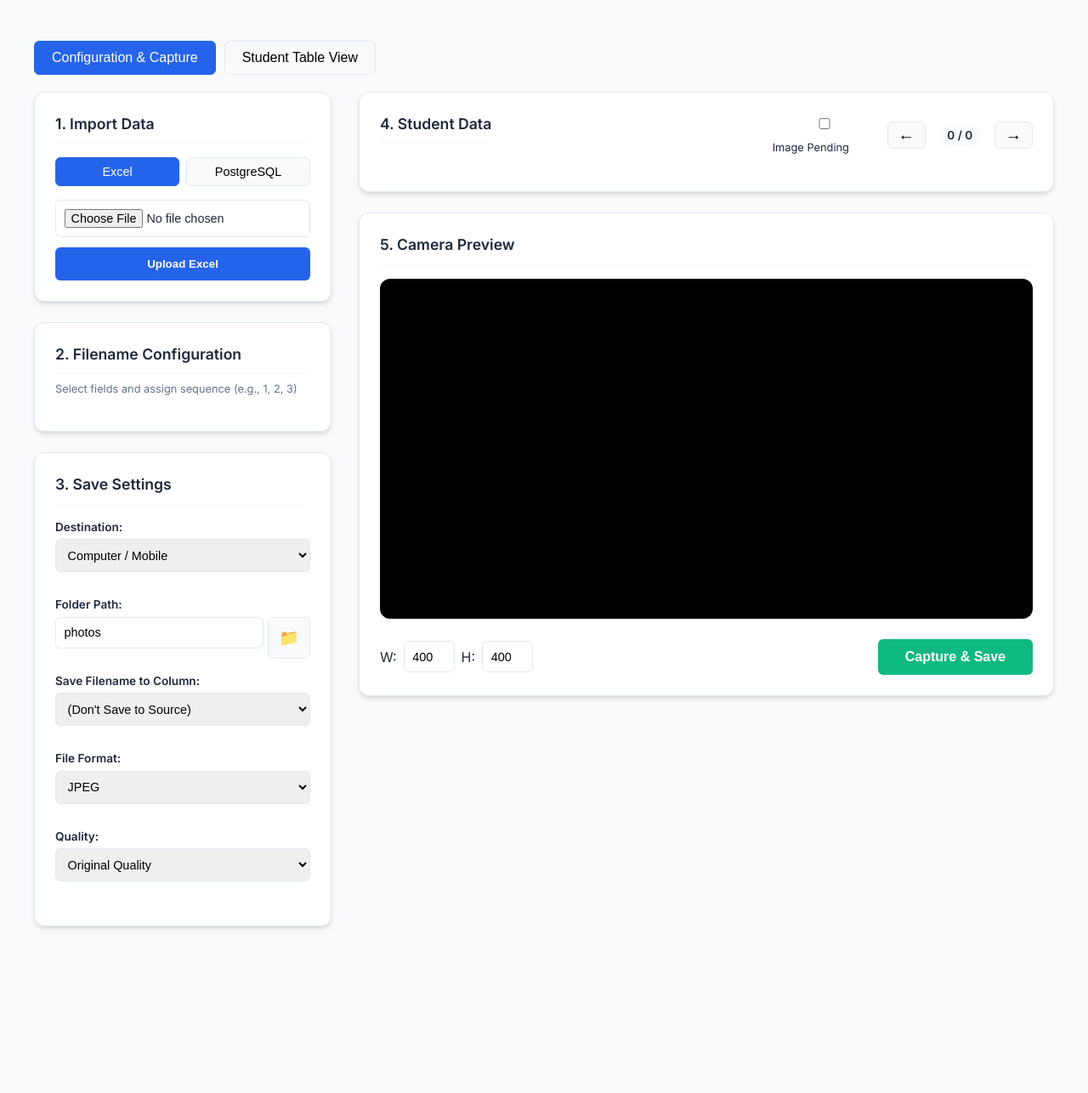
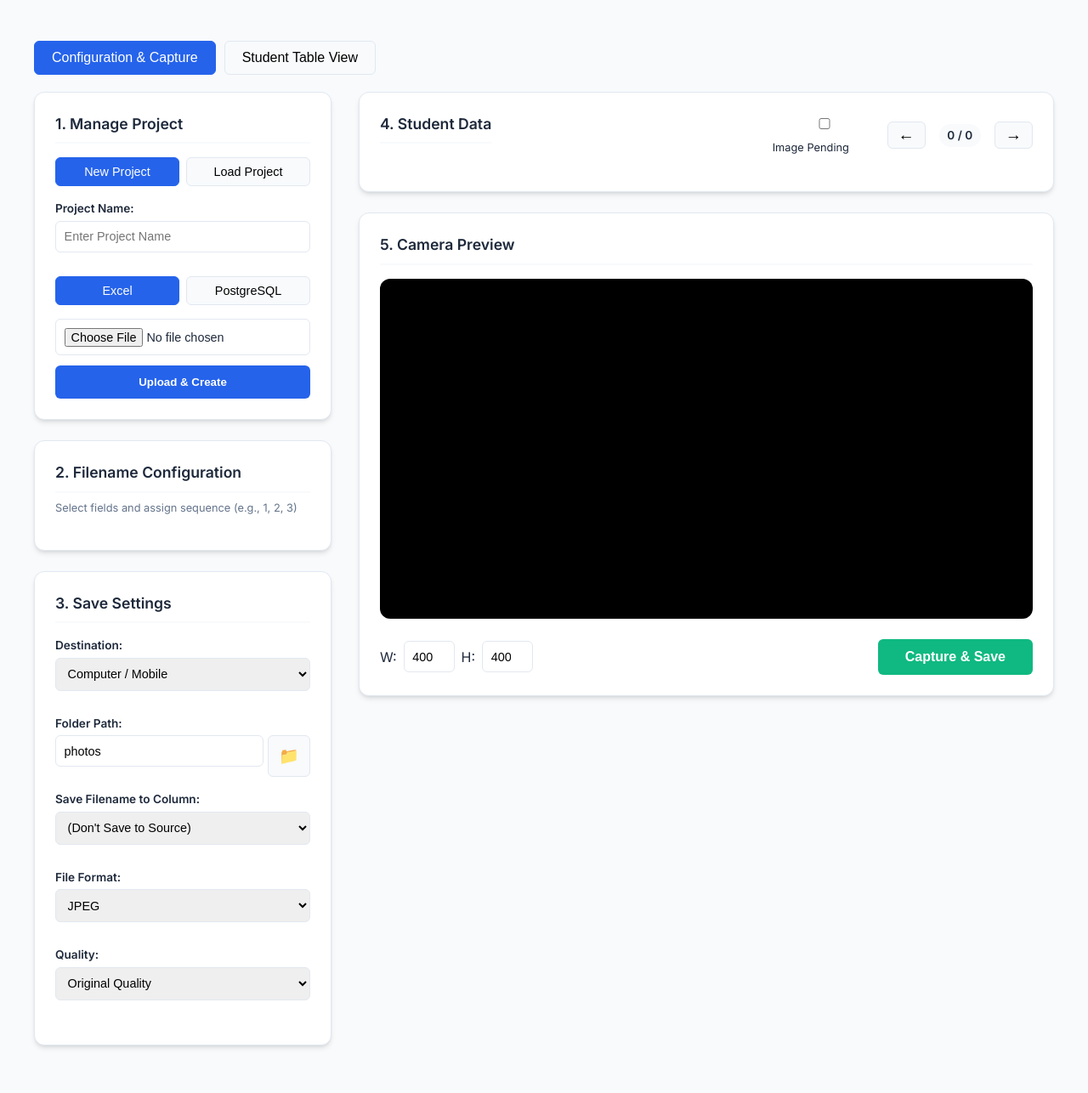
Before and after one commit to biswasp87/I_Card_Manager, a Flask app: page / in a window 1280 px wide. Shown: the part 118-1404 px from the top of the page at 85% size. Before the commit the page ends 1211 px from the top, so only its background shows below. Run offline with Flask 3, Linux system fonts and the light colour scheme; some libraries are stand-ins or nearby versions.

Commit message:
feat: add project management with BigQuery and GCS integration
- Restructured 'Import Data' to 'Manage Project' with 'New' and 'Load' tabs.
- Integrated Google Cloud BigQuery for data storage and 'Image Link' tracking.
- Integrated Google Cloud Storage for photo storage with project-specific folders.
- Implemented secure directory browsing and parameterized queries for BigQuery/PostgreSQL.
- Added bounds checking and stability fixes for student data navigation.
- Cleaned up repository by removing binary artifacts and log files.

Co-authored-by: biswasp87 <76902729+biswasp87@users.noreply.github.com>

```diff
--- a/app.py
+++ b/app.py
@@ -11,6 +11,7 @@ from googleapiclient.discovery import build
 from googleapiclient.http import MediaIoBaseUpload
 from google_auth_oauthlib.flow import Flow
 from flask import session, url_for, redirect, send_file, abort
+from google.cloud import bigquery, storage
 
 app = Flask(__name__)
 app.secret_key = os.environ.get('FLASK_SECRET_KEY', 'default_secret_key_for_dev')
@@ -24,6 +25,14 @@ os.makedirs(app.config['PHOTO_FOLDER'], exist_ok=True)
 # Global variable to store student data
 student_df = None
 source_info = {}
+current_project = None
+
+# Google Cloud Clients
+def get_bq_client():
+    return bigquery.Client()
+
+def get_storage_client():
+    return storage.Client()
 
 @app.route('/')
 def index():
@@ -58,6 +67,130 @@ def fetch_db():
             "columns": columns,
             "total": len(student_df)
         })
+    except Exception as e:
+        return jsonify({"error": str(e)}), 500
+
+@app.route('/create_project', methods=['POST'])
+def create_project():
+    global student_df, current_project, source_info
+
+    project_name = request.form.get('projectName')
+    source_type = request.form.get('sourceType')
+
+    if not project_name:
+        return jsonify({"error": "Project name is required"}), 400
+
+    # Sanitize project name for BigQuery table (letters, numbers, underscores)
+    safe_project_name = "".join([c if c.isalnum() else "_" for c in project_name])
+
+    # 1. Fetch Data
+    temp_df = None
+    if source_type == 'excel':
+        if 'file' not in request.files:
+            return jsonify({"error": "No file part"}), 400
+        file = request.files['file']
+        filepath = os.path.join(app.config['UPLOAD_FOLDER'], file.filename)
+        file.save(filepath)
+        temp_df = pd.read_excel(filepath)
+    elif source_type == 'db':
+        try:
+            conn_params = {
+                'host': request.form.get('host'),
+                'database': request.form.get('database'),
+                'user': request.form.get('user'),
+                'password': request.form.get('password'),
+                'port': request.form.get('port', 5432)
+            }
+            conn = psycopg2.connect(**conn_params)
+            query = sql.SQL("SELECT * FROM {}").format(sql.Identifier(request.form.get('table')))
+            temp_df = pd.read_sql(query.as_string(conn), conn)
+            conn.close()
+            source_info['params'] = conn_params
+            source_info['table'] = request.form.get('table')
+        except Exception as e:
+            return jsonify({"error": str(e)}), 500
+
+    if temp_df is None:
+        return jsonify({"error": "Failed to load data"}), 400
+
+    temp_df = temp_df.fillna("")
+    if 'Image Link' not in temp_df.columns:
+        temp_df['Image Link'] = ""
+
+    # 2. Setup BigQuery
+    bq_client = get_bq_client()
+    dataset_id = "I_Card_Manage"
+    dataset_ref = bq_client.dataset(dataset_id)
+    try:
+        bq_client.get_dataset(dataset_ref)
+    except Exception:
+        bq_client.create_dataset(bigquery.Dataset(dataset_ref))
+
+    table_id = f"{bq_client.project}.{dataset_id}.{safe_project_name}"
+    job_config = bigquery.LoadJobConfig(write_disposition="WRITE_TRUNCATE")
+    bq_client.load_table_from_dataframe(temp_df, table_id, job_config=job_config).result()
+
+    # 3. Setup GCS
+    storage_client = get_storage_client()
+    bucket_name = "I_Card_Manager"
+    try:
+        bucket = storage_client.get_bucket(bucket_name)
+    except Exception:
+        bucket = storage_client.create_bucket(bucket_name)
+
+    # Create virtual folder by adding an empty object with trailing slash
+    blob = bucket.blob(f"{safe_project_name}/")
+    blob.upload_from_string('')
+
+    student_df = temp_df
+    current_project = safe_project_name
+    source_info['type'] = source_type
+
+    return jsonify({
+        "message": f"Project '{project_name}' created successfully",
+        "columns": student_df.columns.tolist(),
+        "total": len(student_df)
+    })
+
+@app.route('/list_projects', methods=['GET'])
+def list_projects():
+    bq_client = get_bq_client()
+    dataset_id = "I_Card_Manage"
+    try:
+        tables = bq_client.list_tables(dataset_id)
+        return jsonify([t.table_id for t in tables])
+    except Exception as e:
+        return jsonify([])
+
+@app.route('/load_project', methods=['POST'])
+def load_project():
+    global student_df, current_project
+    bq_client = get_bq_client()
+    project_id = request.json.get('projectName')
+    dataset_id = "I_Card_Manage"
+    table_id = f"{bq_client.project}.{dataset_id}.{project_id}"
+
+    try:
+        student_df = bq_client.query(f"SELECT * FROM `{table_id}`").to_dataframe()
+        student_df = student_df.fillna("")
+        current_project = project_id
+        return jsonify({
+            "message": f"Project '{project_id}' loaded",
+            "columns": student_df.columns.tolist(),
+            "total": len(student_df)
+        })
+    except Exception as e:
+        return jsonify({"error": str(e)}), 500
+
+@app.route('/delete_project', methods=['POST'])
+def delete_project():
+    bq_client = get_bq_client()
+    project_id = request.json.get('projectName')
+    dataset_id = "I_Card_Manage"
+    table_id = f"{bq_client.project}.{dataset_id}.{project_id}"
+    try:
+        bq_client.delete_table(table_id, not_found_ok=True)
+        return jsonify({"message": f"Project '{project_id}' deleted"})
     except Exception as e:
         return jsonify({"error": str(e)}), 500
 
@@ -133,16 +266,23 @@ def get_image(filename):
 @app.route('/list_dirs', methods=['GET'])
 def list_dirs():
     base = request.args.get('base')
+    app_root = os.path.abspath('.')
+
     if not base or base == 'undefined':
-        base = os.path.abspath('.')
+        base = app_root
+    else:
+        base = os.path.abspath(base)
 
-    if '..' in base: base = os.path.abspath('.')
+    # Restrict browsing to the app root and its subdirectories
+    if not base.startswith(app_root):
+        base = app_root
+
     try:
         items = os.listdir(base)
         dirs = [d for d in items if os.path.isdir(os.path.join(base, d))]
         return jsonify({
             "current": base,
-            "parent": os.path.dirname(base),
+            "parent": os.path.dirname(base) if base != app_root else app_root,
             "dirs": sorted(dirs)
         })
     except Exception as e:
@@ -198,6 +338,12 @@ def save_photo():
     data = request.json
     if not data or 'image' not in data:
         return jsonify({"error": "No image data"}), 400
+
+    idx = data.get('index')
+    if student_df is None:
+         return jsonify({"error": "No student data loaded"}), 400
+    if idx is None or not (0 <= idx < len(student_df)):
+         return jsonify({"error": "Invalid student index"}), 400
 
     image_data = data['image'].split(',')[1]
     image_bytes = base64.b64decode(image_data)
@@ -282,6 +428,40 @@ def save_photo():
                     except Exception as e:
                         print(f"DB update error: {e}")
 
+        # Upload to GCS if project is active
+        if current_project:
+            try:
+                storage_client = get_storage_client()
+                bq_client = get_bq_client()
+                bucket = storage_client.get_bucket("I_Card_Manager")
+                gcs_path = f"{current_project}/{filename}"
+                blob = bucket.blob(gcs_path)
+                blob.upload_from_string(final_image_bytes, content_type=f"image/{img_format.lower()}")
+
+                # Update BigQuery
+                dataset_id = "I_Card_Manage"
+                table_id = f"{bq_client.project}.{dataset_id}.{current_project}"
+                image_link = f"https://storage.googleapis.com/I_Card_Manager/{gcs_path}"
+
+                id_col = student_df.columns[0]
+                id_val = student_df.iloc[idx][id_col]
+
+                query = f"""
+                    UPDATE `{table_id}`
+                    SET `Image Link` = @image_link
+                    WHERE `{id_col}` = @id_val
+                """
+                job_config = bigquery.QueryJobConfig(
+                    query_parameters=[
+                        bigquery.ScalarQueryParameter("image_link", "STRING", image_link),
+                        bigquery.ScalarQueryParameter("id_val", "STRING", str(id_val)),
+                    ]
+                )
+                bq_client.query(query, job_config=job_config).result()
+                student_df.at[idx, 'Image Link'] = image_link
+            except Exception as e:
+                print(f"GCS/BQ Update Error: {e}")
+
         return jsonify({"message": f"Photo saved locally to {full_path}"})
 
 if __name__ == '__main__':
--- a/requirements.txt
+++ b/requirements.txt
@@ -6,3 +6,6 @@ psycopg2-binary==2.9.11
 google-api-python-client==2.192.0
 google-auth-oauthlib==1.3.0
 google-auth-httplib2==0.3.0
+google-cloud-bigquery
+google-cloud-storage
+pyarrow
--- a/static/css/style.css
+++ b/static/css/style.css
@@ -334,3 +334,45 @@ tr:hover {
 .dir-item:hover {
     background: var(--bg);
 }
+
+.sub-tab-content {
+    margin-top: 1rem;
+}
+
+.project-item {
+    display: flex;
+    justify-content: space-between;
+    align-items: center;
+    padding: 0.75rem;
+    background: var(--bg);
+    border: 1px solid var(--border);
+    border-radius: 6px;
+    margin-bottom: 0.5rem;
+}
+
+.project-item span {
+    font-weight: 600;
+}
+
+.action-btns {
+    display: flex;
+    gap: 0.5rem;
+}
+
+.small-btn {
+    padding: 0.25rem 0.5rem;
+    font-size: 0.8rem;
+    border-radius: 4px;
+    cursor: pointer;
+    border: 1px solid var(--border);
+}
+
+.load-btn {
+    background: var(--primary);
+    color: white;
+}
+
+.delete-btn {
+    background: #ef4444;
+    color: white;
+}
--- a/static/js/script.js
+++ b/static/js/script.js
@@ -35,6 +35,17 @@ function updatePreviewSize() {
 }
 
 // UI Toggles
+function showSubTab(containerId, tabId) {
+    const container = document.getElementById(containerId);
+    const contents = container.parentElement.querySelectorAll(':scope > .sub-tab-content');
+    contents.forEach(t => t.style.display = 'none');
+
+    container.querySelectorAll('.tab-btn').forEach(b => b.classList.remove('active'));
+
+    document.getElementById(tabId).style.display = 'block';
+    event.currentTarget.classList.add('active');
+}
+
 function showTab(tabId) {
     document.querySelectorAll('.sidebar .tab-content').forEach(t => t.style.display = 'none');
     document.querySelectorAll('.sidebar .tab-btn').forEach(b => b.classList.remove('active'));
@@ -98,29 +109,69 @@ function confirmDir(path) {
 }
 
 // Data Import
-async function uploadExcel() {
-    const file = document.getElementById('excelFile').files[0];
-    if (!file) return alert("Select file");
+async function createProject(sourceType) {
+    const projectName = document.getElementById('projectName').value;
+    if (!projectName) return alert("Please enter a project name");
+
     const formData = new FormData();
-    formData.append('file', file);
-    const res = await fetch('/upload', { method: 'POST', body: formData });
+    formData.append('projectName', projectName);
+    formData.append('sourceType', sourceType);
+
+    if (sourceType === 'excel') {
+        const file = document.getElementById('excelFile').files[0];
+        if (!file) return alert("Select Excel file");
+        formData.append('file', file);
+    } else {
+        formData.append('host', document.getElementById('dbHost').value || 'localhost');
+        formData.append('database', document.getElementById('dbName').value);
+        formData.append('user', document.getElementById('dbUser').value);
+        formData.append('password', document.getElementById('dbPass').value);
+        formData.append('table', document.getElementById('dbTable').value);
+    }
+
+    const res = await fetch('/create_project', { method: 'POST', body: formData });
     handleImportResponse(await res.json());
 }
 
-async function fetchFromDB() {
-    const data = {
-        host: document.getElementById('dbHost').value || 'localhost',
-        database: document.getElementById('dbName').value,
-        user: document.getElementById('dbUser').value,
-        password: document.getElementById('dbPass').value,
-        table: document.getElementById('dbTable').value
-    };
-    const res = await fetch('/fetch_db', {
+async function fetchProjects() {
+    const res = await fetch('/list_projects');
+    const projects = await res.json();
+    const list = document.getElementById('projectList');
+    list.innerHTML = '';
+
+    projects.forEach(name => {
+        const div = document.createElement('div');
+        div.className = 'project-item';
+        div.innerHTML = `
+            <span>${name}</span>
+            <div class="action-btns">
+                <button class="small-btn load-btn" onclick="loadProject('${name}')">Load</button>
+                <button class="small-btn delete-btn" onclick="deleteProject('${name}')">Delete</button>
+            </div>
+        `;
+        list.appendChild(div);
+    });
+}
+
+async function loadProject(name) {
+    const res = await fetch('/load_project', {
         method: 'POST',
         headers: { 'Content-Type': 'application/json' },
-        body: JSON.stringify(data)
+        body: JSON.stringify({ projectName: name })
     });
     handleImportResponse(await res.json());
+}
+
+async function deleteProject(name) {
+    if (!confirm(`Delete project ${name}?`)) return;
+    const res = await fetch('/delete_project', {
+        method: 'POST',
+        headers: { 'Content-Type': 'application/json' },
+        body: JSON.stringify({ projectName: name })
+    });
+    const result = await res.json();
+    alert(result.message || result.error);
+    fetchProjects();
 }
 
 function handleImportResponse(data) {
--- a/templates/index.html
+++ b/templates/index.html
@@ -23,24 +23,42 @@
             <!-- Sidebar: Import and Config -->
             <aside class="sidebar">
                 <section class="card">
-                    <h2>1. Import Data</h2>
-                    <div class="tabs">
-                        <button class="tab-btn active" onclick="showTab('excelTab')">Excel</button>
-                        <button class="tab-btn" onclick="showTab('dbTab')">PostgreSQL</button>
+                    <h2>1. Manage Project</h2>
+                    <div class="tabs" id="projectManageTabs">
+                        <button class="tab-btn active" onclick="showSubTab('projectManageTabs', 'newProjectTab')">New Project</button>
+                        <button class="tab-btn" onclick="showSubTab('projectManageTabs', 'loadProjectTab'); fetchProjects();">Load Project</button>
                     </div>
 
-                    <div id="excelTab" class="tab-content">
-                        <input type="file" id="excelFile" accept=".xlsx, .xls">
-                        <button class="primary-btn" onclick="uploadExcel()">Upload Excel</button>
+                    <div id="newProjectTab" class="sub-tab-content">
+                        <div class="input-group">
+                            <label>Project Name:</label>
+                            <input type="text" id="projectName" placeholder="Enter Project Name">
+                        </div>
+
+                        <div class="tabs" id="importSourceTabs">
+                            <button class="tab-btn active" onclick="showSubTab('importSourceTabs', 'excelTab')">Excel</button>
+                            <button class="tab-btn" onclick="showSubTab('importSourceTabs', 'dbTab')">PostgreSQL</button>
+                        </div>
+
+                        <div id="excelTab" class="sub-tab-content">
+                            <input type="file" id="excelFile" accept=".xlsx, .xls">
+                            <button class="primary-btn" onclick="createProject('excel')">Upload & Create</button>
+                        </div>
+
+                        <div id="dbTab" class="sub-tab-content" style="display:none;">
+                            <input type="text" id="dbHost" placeholder="Host (localhost)">
+                            <input type="text" id="dbName" placeholder="Database Name">
+                            <input type="text" id="dbUser" placeholder="User">
+                            <input type="password" id="dbPass" placeholder="Password">
+                            <input type="text" id="dbTable" placeholder="Table Name">
+                            <button class="primary-btn" onclick="createProject('db')">Connect & Create</button>
+                        </div>
                     </div>
 
-                    <div id="dbTab" class="tab-content" style="display:none;">
-                        <input type="text" id="dbHost" placeholder="Host (localhost)">
-                        <input type="text" id="dbName" placeholder="Database Name">
-                        <input type="text" id="dbUser" placeholder="User">
-                        <input type="password" id="dbPass" placeholder="Password">
-                        <input type="text" id="dbTable" placeholder="Table Name">
-                        <button class="primary-btn" onclick="fetchFromDB()">Connect & Fetch</button>
+                    <div id="loadProjectTab" class="sub-tab-content" style="display:none;">
+                        <div id="projectList" class="project-list" style="margin-top: 10px;">
+                            <!-- Projects will be listed here -->
+                        </div>
                     </div>
                 </section>
 
```
Also changed, not shown: 6 other files.
